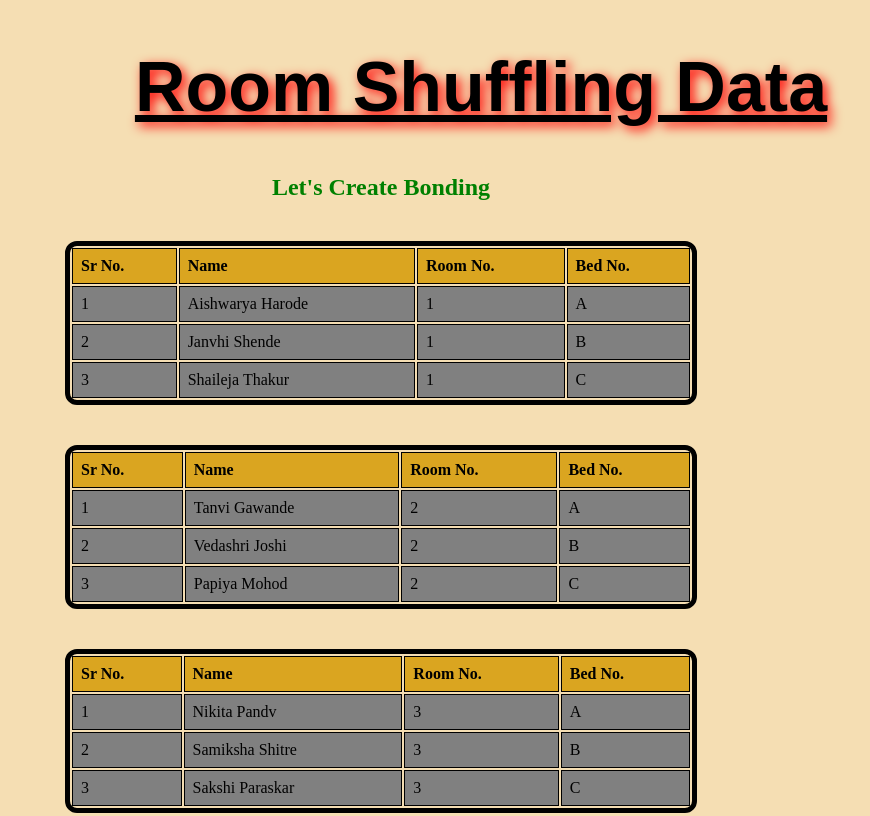
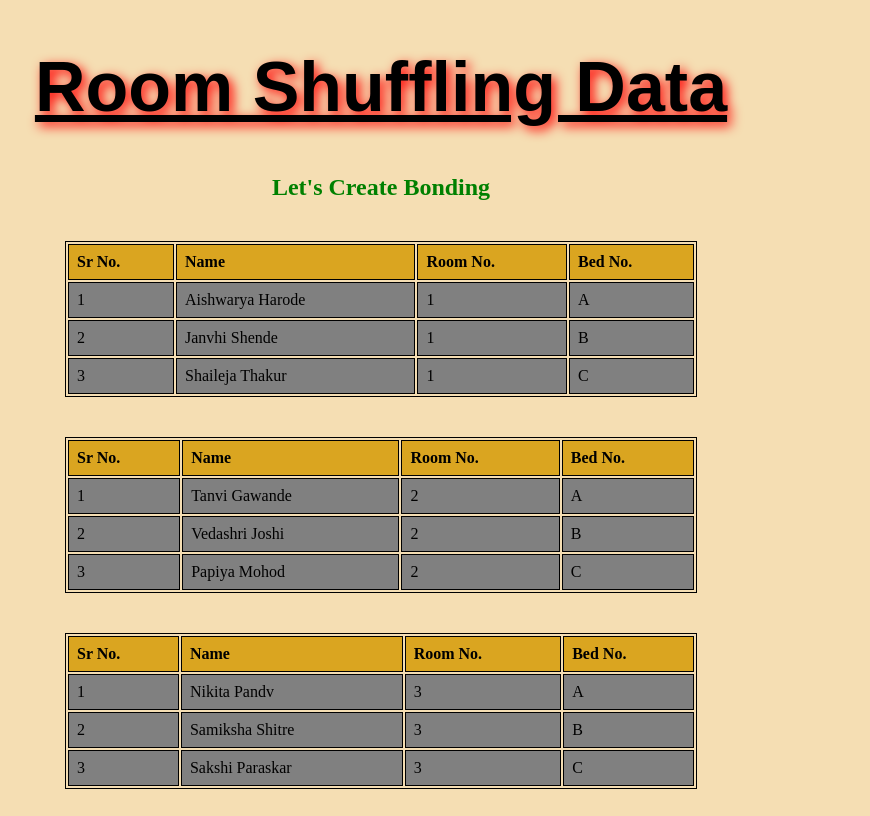
Before and after one commit to papiyamohod/shufflingproject, a plain HTML site: page index.html in a window 1280 px wide. Shown: the top 816 px of the page, without its empty margins (259-1129 px from the left). Drawn offline with Linux system fonts and the light colour scheme.

Commit message:
Fixed CSS and somewhat html

```diff
--- a/index.html
+++ b/index.html
@@ -7,11 +7,12 @@
     <link rel="stylesheet" href="style.css">
 </head>
 <body>
-<div>
-     <h1>Room Shuffling Data</h1>
+<header>
+    <h1>Room Shuffling Data</h1>
     <h2>Let's Create Bonding</h2>
-</div>
-<div class=".main_page">
+</header>
+
+<div class="main_page">
   <div class="all">
     <table>
         <tr>
@@ -350,6 +351,7 @@
         <td> C </td>
         </tr>
     </table>
+
     <table>
         <tr>
         <th>Sr No.</th>
--- a/style.css
+++ b/style.css
@@ -1,5 +1,7 @@
 .main_page {
     margin: 0 auto;
+    text-align: center;
+
 }
 
 .all {
@@ -12,13 +14,13 @@
     flex: 0 0 50%;
     margin: 20px;
     border-collapse: collapse separate;
-    border: 5px solid black;
+    border: 1px solid black;
     border-style: solid black;
     /* Remove width: 200%; */
     height: 20px;
     empty-cells: show;
     table-layout: auto;
-    border-radius: 12px;
+    /* border-radius: 12px; */
 }
 
 th, td {
@@ -29,42 +31,45 @@ th, td {
     margin-right: 20px;
     padding: 5px 20 px;
     background: linear-gradient(to top,red);
+}
 
-
-
-}
-h1{
-    color:black;
-    text-align:center;
-    text-decoration:underline;
-    font-weight:Bold;
-    font-family: arial;
-    font-size:70px;
-    filter: drop-shadow(4px 4px 6px red);
-    margin-left: 200px;
-}
-th{
+th {
     background-color:goldenrod;
 
 }
-body{
+
+body {
     background-color:wheat;
 }
-td{
+
+td {
     background-color:gray;
     color:black;
+}
 
+h1 {
+    display: block;
+    color:black;
+    text-align: center;
+    text-decoration: underline;
+    font-weight: Bold;
+    font-family: arial;
+    font-size: 70px;
+    filter: drop-shadow(4px 4px 6px red);
 }
-h2{
+
+h2 {
     color:green;
     text-align:center;
     font-weight:bold;
 }
-button{
-    margin-left: 10px;
+
+
+button {
+    display: block;
+    margin: 0 auto;
     text-align: center;
     font-size: medium;
     font-style: italic;
     background-color:palevioletred;
-
 }
```
